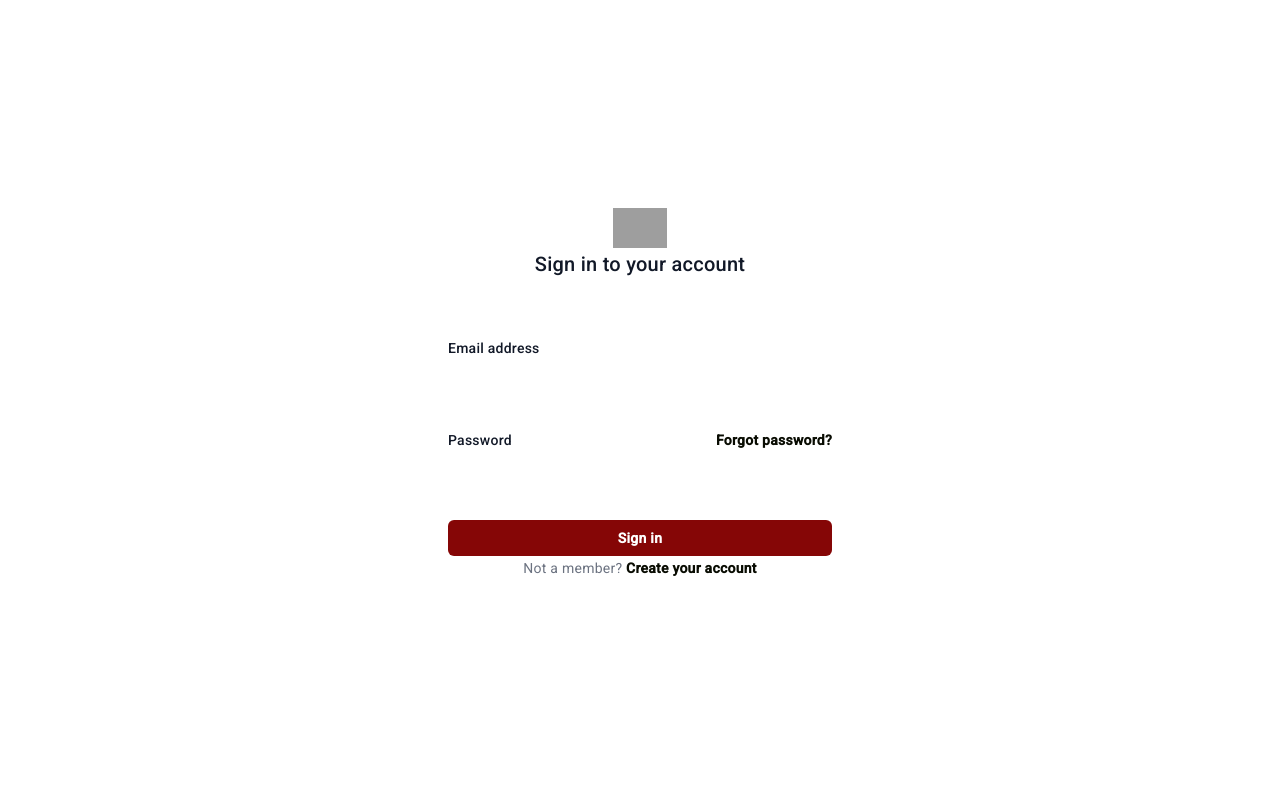
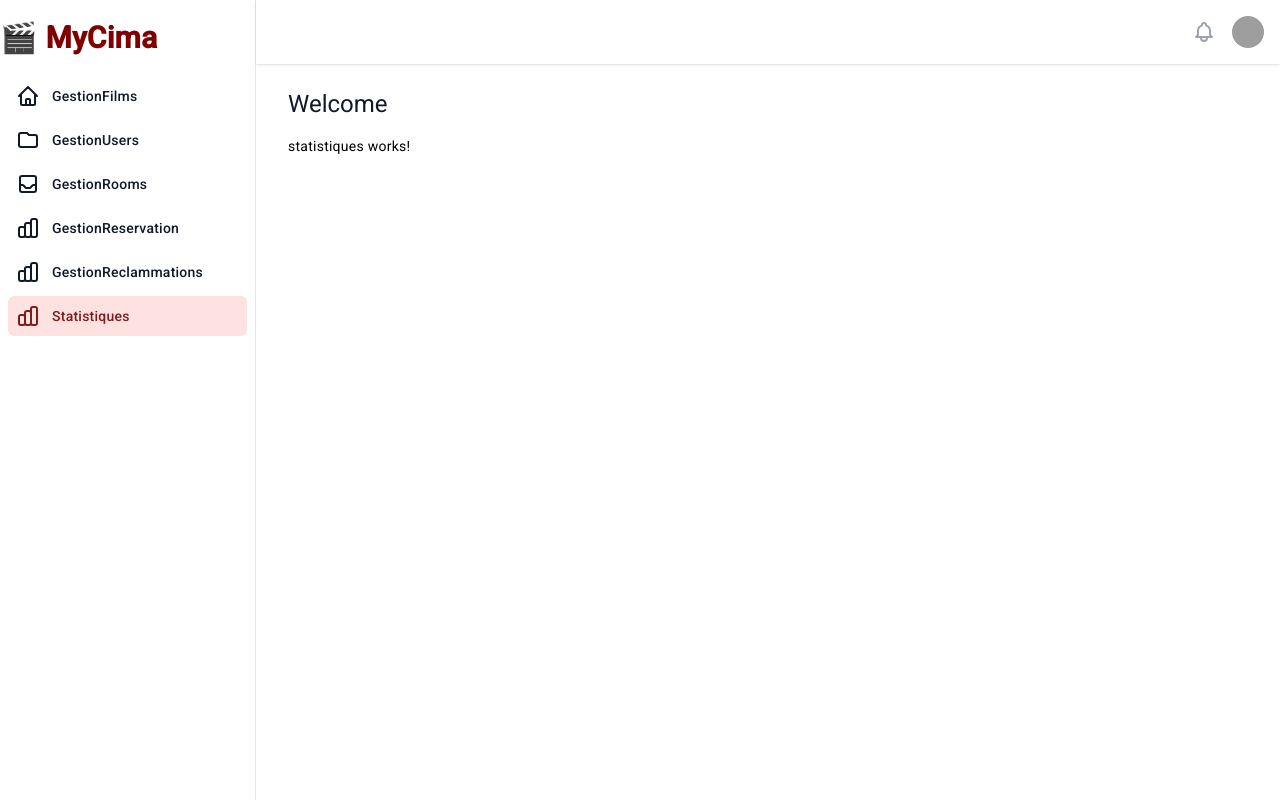
Before and after one commit to JavaGeeksCinema/GestionDesFilmsFrontend, an Angular app: page /dashboard/statistiques in a window 1280 px wide. Built offline with nearby package versions, Linux system fonts and the light colour scheme; grey boxes are pictures that could not be loaded.

Commit message:
finalfront 3

```diff
--- a/src/app/app-routing.module.ts
+++ b/src/app/app-routing.module.ts
@@ -26,6 +26,7 @@
   ReservationConfirmationComponent
 } from "./reservationmodule/reservation-confirmation/reservation-confirmation.component";
 import {TicketComponent} from "./reservationmodule/ticket/ticket.component";
+import {StatistiquesComponent} from "./statistiques/statistiques.component";
 
 
 const routes: Routes = [
@@ -62,6 +63,7 @@
                  { path: 'reclamationHome', component: ReclamationHomeComponent },
                  { path: 'admin/users', component: AdminUserManagement },
                  { path: 'reservationAdmin', component: ReservationAdminComponent },
+                 { path: 'statistiques', component: StatistiquesComponent},
 
         ] },
          { path: '**', component: Login },
--- a/src/app/roomsmodule/dashboard/dashboard.component.html
+++ b/src/app/roomsmodule/dashboard/dashboard.component.html
@@ -263,7 +263,7 @@
     <main class="flex-1">
       <div class="py-6">
         <div class="max-w-7xl mx-auto px-4 sm:px-6 md:px-8">
-          <h1 class="text-2xl font-semibold text-gray-900">Dashboard</h1>
+          <h1 class="text-2xl font-semibold text-gray-900">Welcome</h1>
         </div>
         <div class="max-w-7xl mx-auto px-4 sm:px-6 md:px-8">
             <router-outlet></router-outlet>
--- /dev/null
+++ b/src/app/statistiques/statistiques.component.html
@@ -0,0 +1 @@
+<p>statistiques works!</p>
```
Also changed, not shown: src/app/statistiques/statistiques.component.ts (added, +12 -0 lines), src/app/statistiques/statistiques.component.css (added), 1 other file (tests, documents, lock files or other folders).
